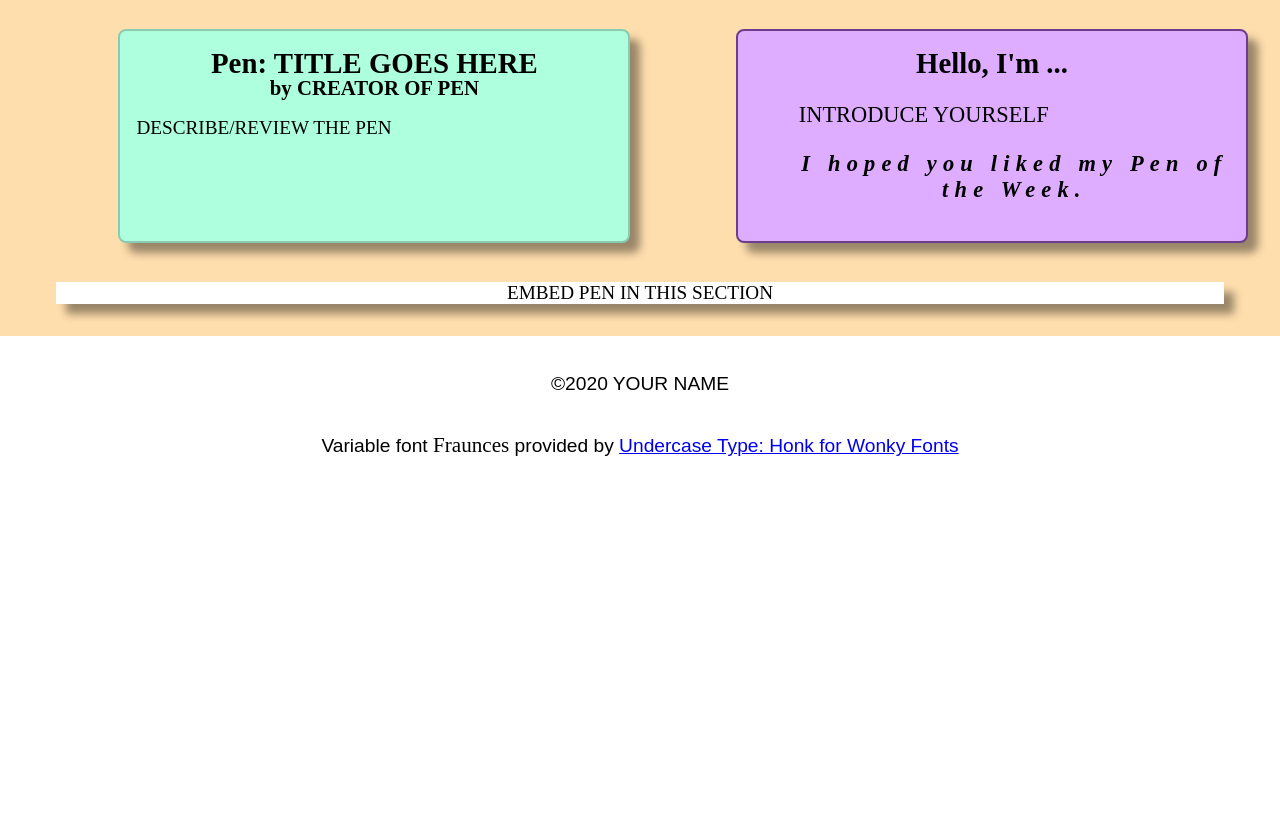
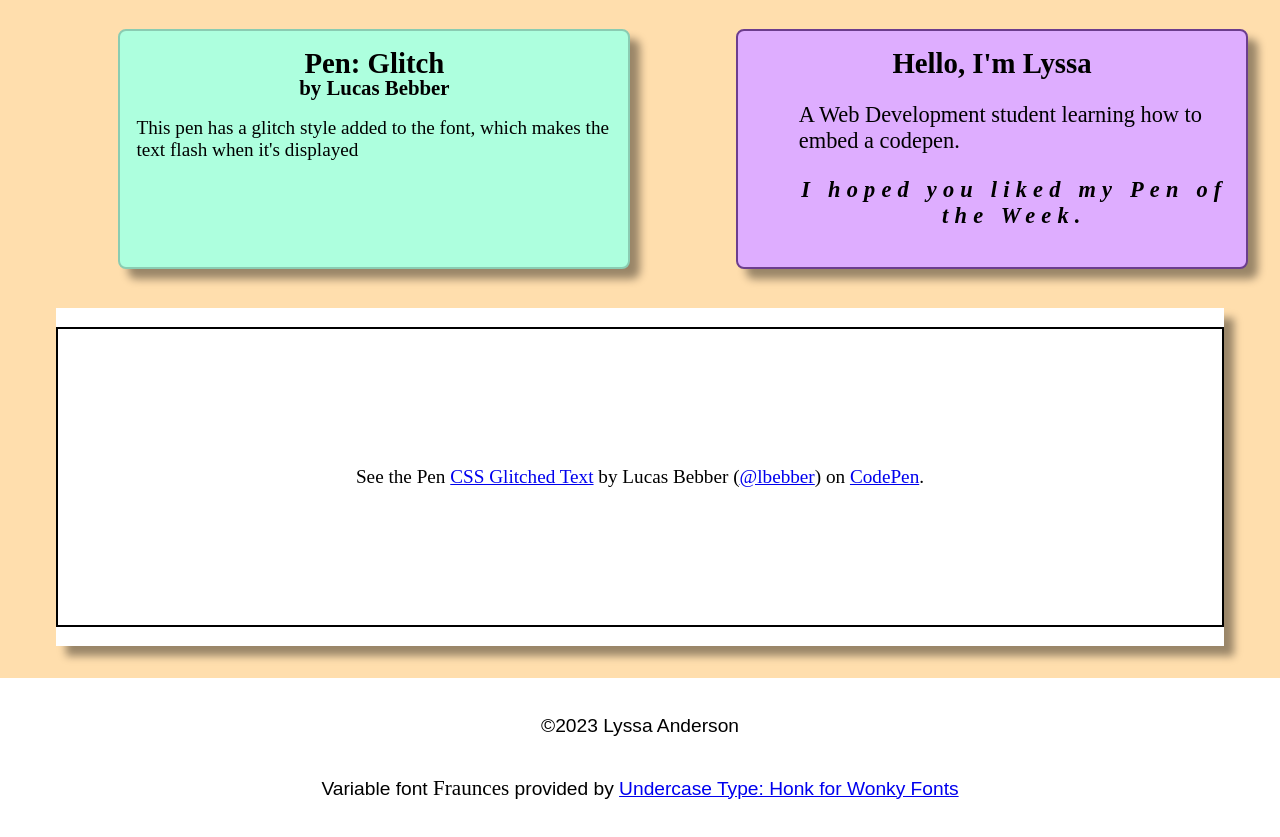
Before and after one commit to RVCC-IDMX/embed-codepen-LyssaMA, a plain HTML site: page index.html in a window 1280 px wide. Shown: the part 67-904 px from the top of the page. Before the commit the page ends 800 px from the top, so only its background shows below. Drawn offline with Linux system fonts and the light colour scheme; a script that the page names is missing; a web font is replaced by a local one.

Commit message:
embedded codepen

```diff
--- a/index.html
+++ b/index.html
@@ -1,11 +1,15 @@
 <!DOCTYPE html>
 <html lang="en">
+
 <head>
   <meta charset="UTF-8" />
   <meta name="viewport" content="width=device-width" />
   <link rel="shortcut icon" href="pen.png" />
   <title>Pen of the Week</title>
   <link rel="stylesheet" href="./style.css" />
+
+  <link href='https://fonts.googleapis.com/css?family=Varela' rel='stylesheet' type='text/css'>
+
 </head>
 
 <body>
@@ -16,26 +20,33 @@
 
     <main>
       <article>
-          <h2>Pen: TITLE GOES HERE</h2>
-          <h3>by CREATOR OF PEN</h3>
-          <p>DESCRIBE/REVIEW THE PEN</p>
+        <h2>Pen: Glitch</h2>
+        <h3>by Lucas Bebber</h3>
+        <p>This pen has a glitch style added to the font, which makes the text flash when it's displayed</p>
       </article>
-        <section>EMBED PEN IN THIS SECTION</section>
+      <section>
+        <p class="codepen" data-height="300" data-default-tab="html,result" data-slug-hash="nqwBKK" data-user="lbebber"
+          style="height: 300px; box-sizing: border-box; display: flex; align-items: center; justify-content: center; border: 2px solid; margin: 1em 0; padding: 1em;">
+          <span>See the Pen <a href="https://codepen.io/lbebber/pen/nqwBKK">
+              CSS Glitched Text</a> by Lucas Bebber (<a href="https://codepen.io/lbebber">@lbebber</a>)
+            on <a href="https://codepen.io">CodePen</a>.</span>
+        </p>
+        <script async src="https://cpwebassets.codepen.io/assets/embed/ei.js"></script>
+      </section>
       <aside>
-          <h2>Hello, I'm ...</h2>
-          <p>INTRODUCE YOURSELF</p>
+        <h2>Hello, I'm Lyssa</h2>
+        <p>A Web Development student learning how to embed a codepen.</p>
         <p class="bye">I hoped you liked my Pen of the Week.</p>
       </aside>
     </main>
     <footer class="sans-serif">
-        <p>&copy;2020 YOUR NAME</p>
+      <p>&copy;2023 Lyssa Anderson</p>
       <p>
         Variable font <span class="serif">Fraunces</span> provided by
-          <a href="https://github.com/undercasetype/Fraunces"
-            >Undercase Type: Honk for Wonky Fonts</a
-          >
+        <a href="https://github.com/undercasetype/Fraunces">Undercase Type: Honk for Wonky Fonts</a>
       </p>
     </footer>
   </div>
 </body>
+
 </html>
```
Also changed, not shown: 1 other file. Lines whose indentation alone changed are shown as unchanged.
